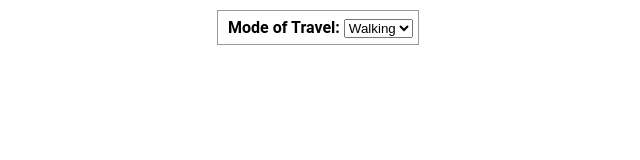
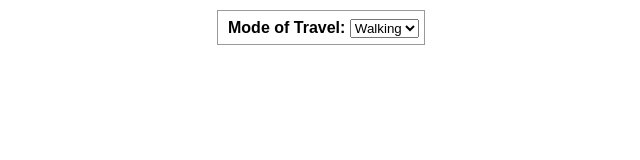
Before and after one commit to Khaleed/google-maps-api, a website: page public/index.html in a window 1280 px wide. Shown: the full height of the page, 167-807 px from the left. Drawn offline with Linux system fonts and the light colour scheme; some packages are replaced by stand-ins of ours.

Commit message:
Remove reference to custom font

```diff
--- a/public/index.css
+++ b/public/index.css
@@ -17,7 +17,7 @@ html, body {
     padding: 5px;
     border: 1px solid #999;
     text-align: center;
-    font-family: 'Roboto','sans-serif';
+    font-family: sans-serif;
     line-height: 23px;
     padding-left: 10px;
 }
```
